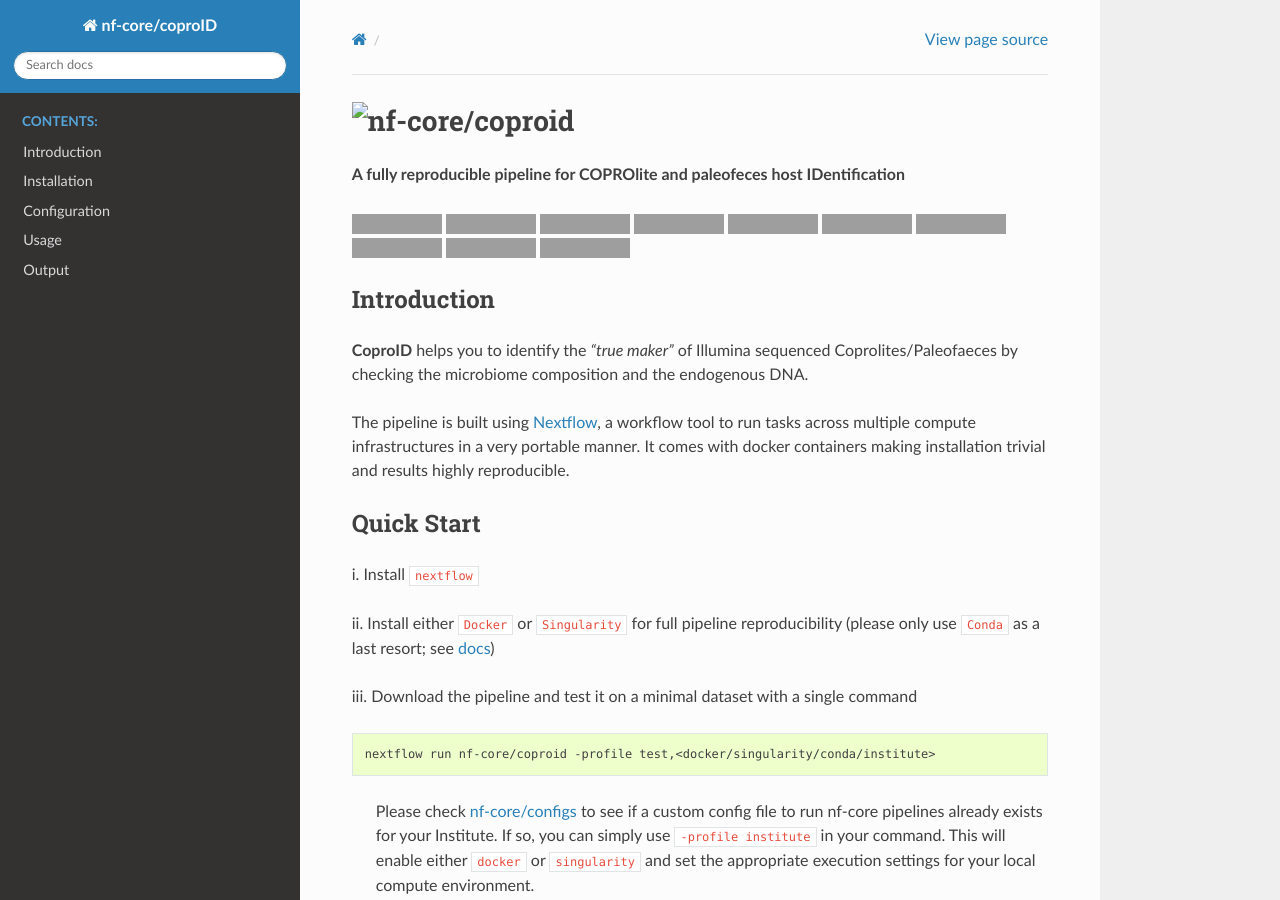
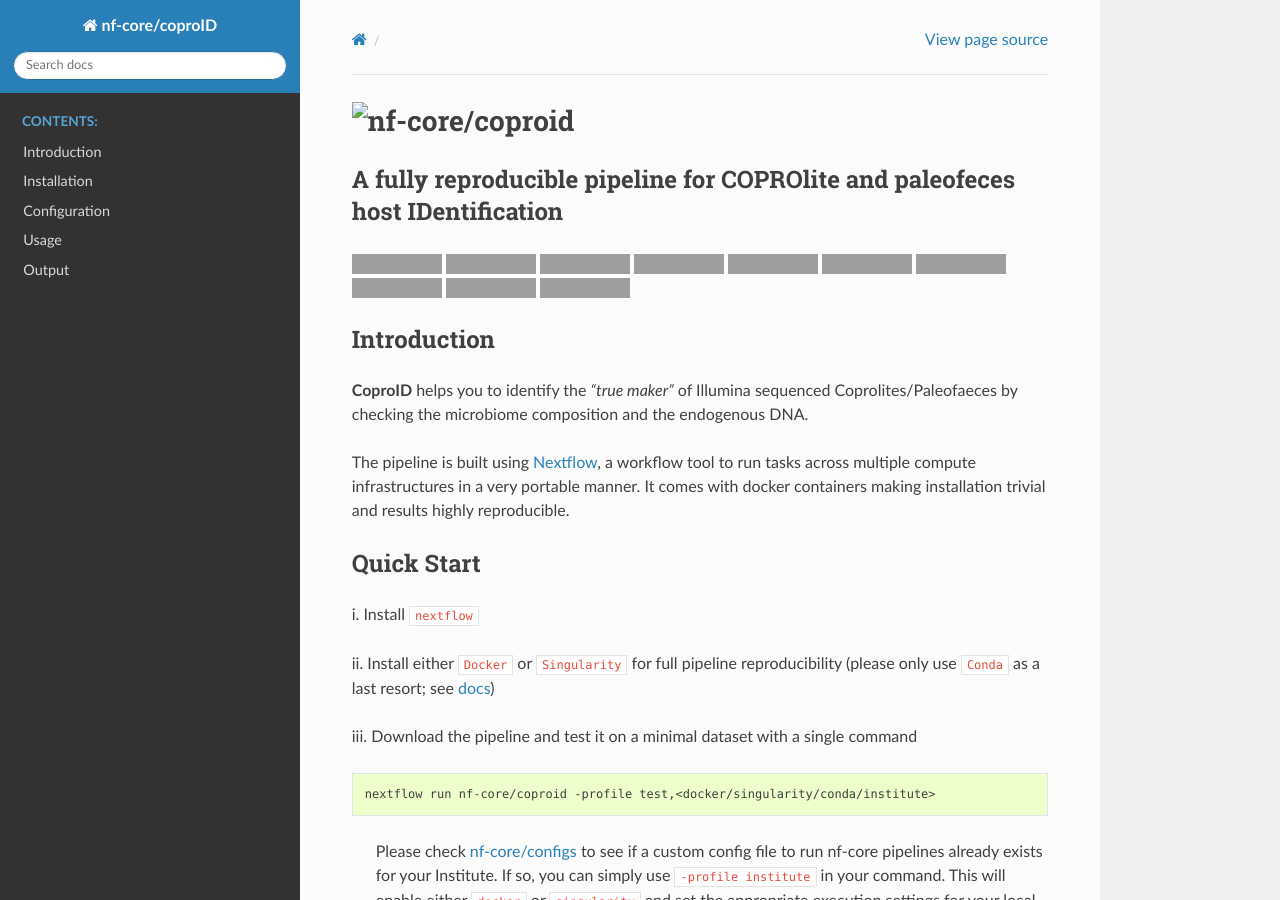
Before and after one commit to nf-core/coproid, a Sphinx documentation site: the page built from docs/README.md, in a window 1280 px wide and 900 px high. Built offline with Sphinx 7.4.7 and the Read the Docs theme 2.0.0, drawn with Linux system fonts in a browser that asks for light colours; grey boxes are pictures that could not be loaded.

```diff
--- a/docs/README.md
+++ b/docs/README.md
@@ -1,6 +1,6 @@
 # ![nf-core/coproid](assets/img/coproid_logo.png)
 
-**A fully reproducible pipeline for COPROlite and paleofeces host IDentification**
+## A fully reproducible pipeline for COPROlite and paleofeces host IDentification
 
 [![GitHub Actions CI Status](https://github.com/nf-core/coproid/workflows/nf-core%20CI/badge.svg)](https://github.com/nf-core/coproid/actions)
 [![GitHub Actions Linting Status](https://github.com/nf-core/coproid/workflows/nf-core%20linting/badge.svg)](https://github.com/nf-core/coproid/actions)
```
